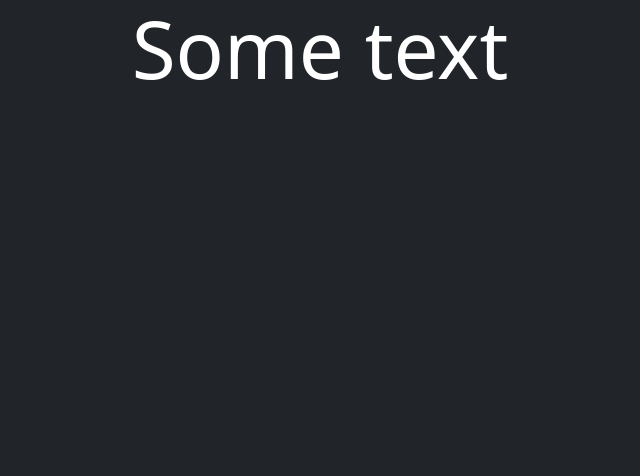
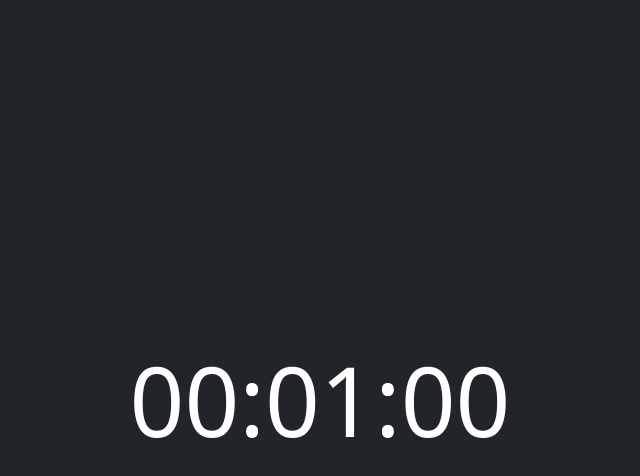
Before and after one commit to PaulinaKiendys/js-clock, a plain HTML site: page index.html in a window 1280 px wide. Shown: the whole page, without its empty margins (320-960 px from the left). Drawn offline with nearby package versions, Linux system fonts and the light colour scheme.

Commit message:
Added instructions and boilerplate.

```diff
--- a/index.html
+++ b/index.html
@@ -5,19 +5,22 @@
 	<meta http-equiv="X-UA-Compatible" content="IE=edge">
 	<meta name="viewport" content="width=device-width, initial-scale=1.0">
 
+	<title>Clock</title>
+
 	<!-- Bootstrap 5.1 -->
 	<link href="https://cdn.jsdelivr.net/npm/bootstrap@5.1.3/dist/css/bootstrap.min.css" rel="stylesheet" integrity="sha384-1BmE4kWBq78iYhFldvKuhfTAU6auU8tT94WrHftjDbrCEXSU1oBoqyl2QvZ6jIW3" crossorigin="anonymous">
 
 	<!-- Styles -->
 	<link rel="stylesheet" href="style.css">
+</head>
 
-    <title>Clock</title>
-</head>
 <body class="bg-dark text-white">
-    <div class="container"></div>
-        <p class="display-1 text-center">Some text</p>
+	<div id="app" class="container">
+		<div class="clock-wrapper">
+			<span id="hour">00</span>:<span id="minute">01</span>:<span id="second">00</span>
+		</div>
+	</div>
 
-    <!-- Scripts -->
 	<script src="script.js"></script>
 </body>
 </html>
--- a/script.js
+++ b/script.js
@@ -0,0 +1,26 @@
+/**
+ * Uppgift 1: klocka
+ *
+ * Steg 1: Hämta ut timme, minut, sekund.
+ *
+ * Steg 2: Uppdatera span taggarna med värdet.
+ *
+ * Steg 3: Få en intervall att köra en gång i sekunden. Hämta ut timme, minut, sekund.
+ *
+ * Uppgift 2: nedräknare
+ *
+ * Steg 1: När sidan laddas börjar den på 1 minut.
+ *
+ * Steg 2: Gör en knapp som börjar räkna ner från en minut till noll.
+ *
+ * Steg 3: När den når noll går den över till negativt/stannar/ersätts av en emoji för att visa att det är klart.
+ *
+ * För att stänga intervallen:
+ *
+ * använd clearInterval(variabelNamn);
+ * */
+
+const now = new Date(); // gets current timestamp when this line was executed
+console.log("Hour:", now.getHours());
+console.log("Minute:", now.getMinutes());
+console.log("Second:", now.getSeconds());
--- a/style.css
+++ b/style.css
@@ -0,0 +1,10 @@
+#app {
+	display: flex;
+	justify-content: center;
+	align-items: center;
+	height: 100vh;
+}
+
+.clock-wrapper {
+	font-size: 6em;
+}
```
Lines whose indentation alone changed are shown as unchanged.
